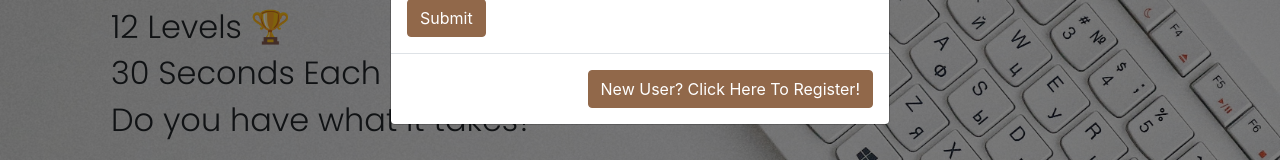
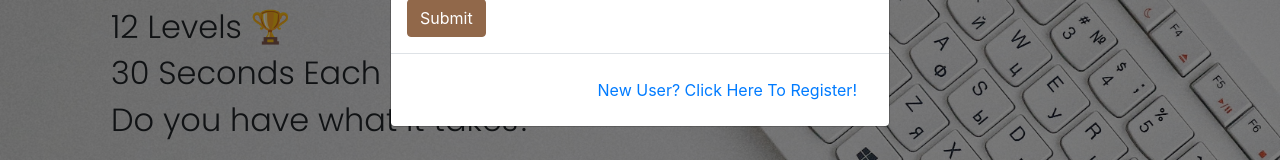
Before and after one commit to rbbenett/final-project-lhl, a React (Create React App) app in the folder final-project/: page / in a window 1280 px wide. Both pictures are taken after a click on the button "Login". Shown: the part 303-463 px from the top of the page. Built offline with nearby package versions, Linux system fonts and the light colour scheme; no server answers; the HTML template or start-up script is replaced by a standard one.

Commit message:
Changed button in login and register form to a link

```diff
--- a/final-project/src/components/NavbarTC.jsx
+++ b/final-project/src/components/NavbarTC.jsx
@@ -75,13 +75,12 @@ function NavbarTC() {
           />
         </Modal.Body>
         <Modal.Footer>
-          <Button
+          <Nav.Link
           variant="primary"
-          style={{backgroundColor: '#91684a', borderColor: '#91684a'}}
           onClick={() => {handleCloseLogin(); handleShowRegister()}}
           >
             New User? Click Here To Register!
-          </Button>
+          </Nav.Link>
         </Modal.Footer>
       </Modal>
       }
@@ -98,13 +97,12 @@ function NavbarTC() {
           />
         </Modal.Body>
         <Modal.Footer>
-          <Button
+          <Nav.Link
             variant="primary"
-            style={{backgroundColor: '#91684a', borderColor: '#91684a'}}
             onClick={() => {handleCloseRegister(); handleShowLogin()}}
             >
             Already Registered? Click Here To Login!
-          </Button>
+          </Nav.Link>
         </Modal.Footer>
       </Modal>
     </div>
--- a/final-project/src/components/WelcomePage.jsx
+++ b/final-project/src/components/WelcomePage.jsx
@@ -1,5 +1,5 @@
 import React, { useState } from 'react';
-import { Container, Jumbotron, Modal, Button } from 'react-bootstrap';
+import { Container, Jumbotron, Modal, Button, Nav } from 'react-bootstrap';
 import Typing from "react-typing-animation";
 import useSound from 'use-sound';
 import DelayLink from 'react-delay-link';
@@ -76,9 +76,9 @@ function Welcomepage() {
             />
           </Modal.Body>
           <Modal.Footer>
-            <Button variant="primary" onClick={() => { handleCloseLogin(); handleShowRegister() }}>
+            <Nav.Link variant="primary" onClick={() => { handleCloseLogin(); handleShowRegister() }}>
               New User? Click Here To Register!
-        </Button>
+            </Nav.Link>
           </Modal.Footer>
         </Modal>
       }
@@ -94,9 +94,9 @@ function Welcomepage() {
           />
         </Modal.Body>
         <Modal.Footer>
-          <Button variant="primary" onClick={() => { handleCloseRegister(); handleShowLogin() }}>
+          <Nav.Link variant="primary" onClick={() => { handleCloseRegister(); handleShowLogin() }}>
             Already Registered? Click Here To Login!
-          </Button>
+          </Nav.Link>
         </Modal.Footer>
       </Modal>
     </div>
```
